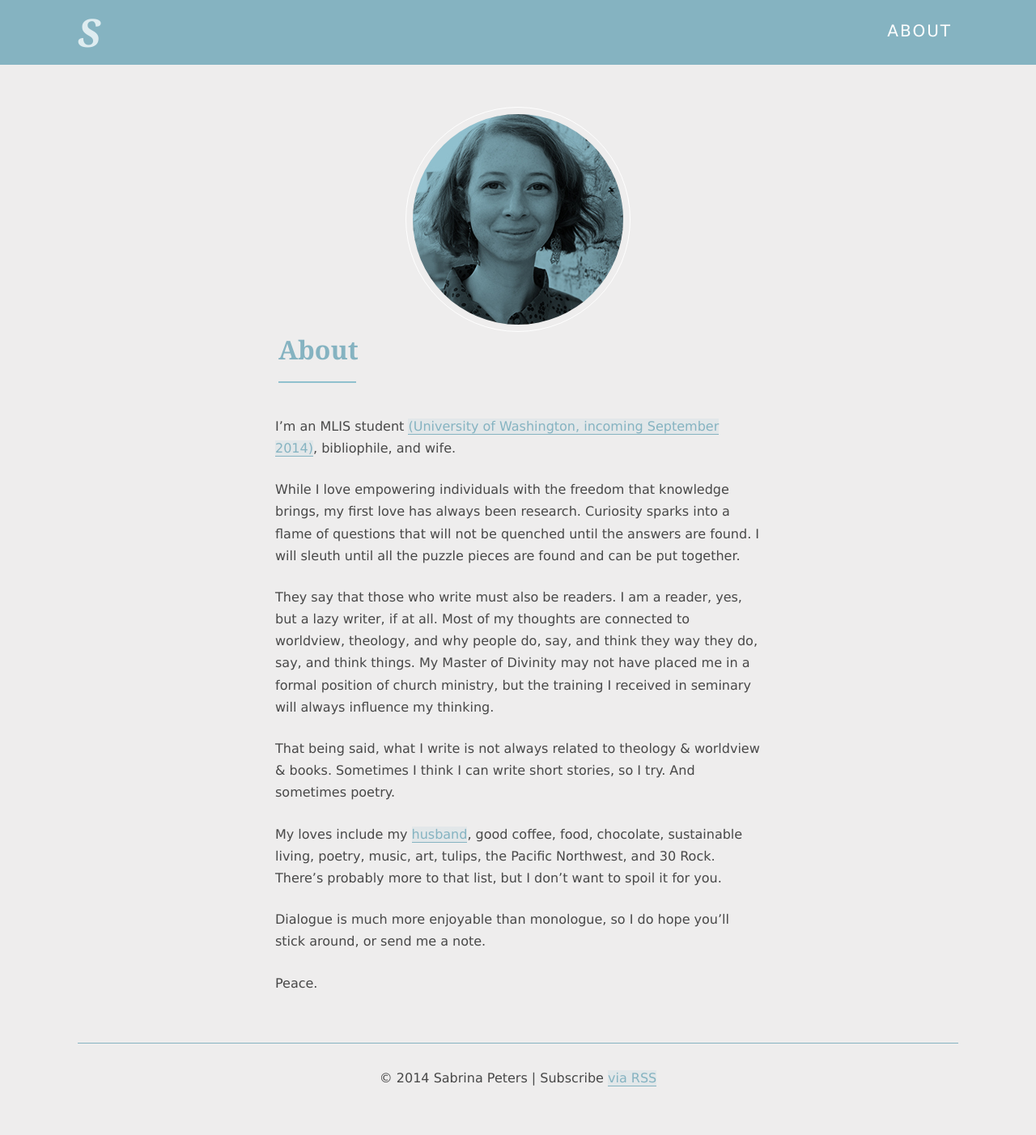
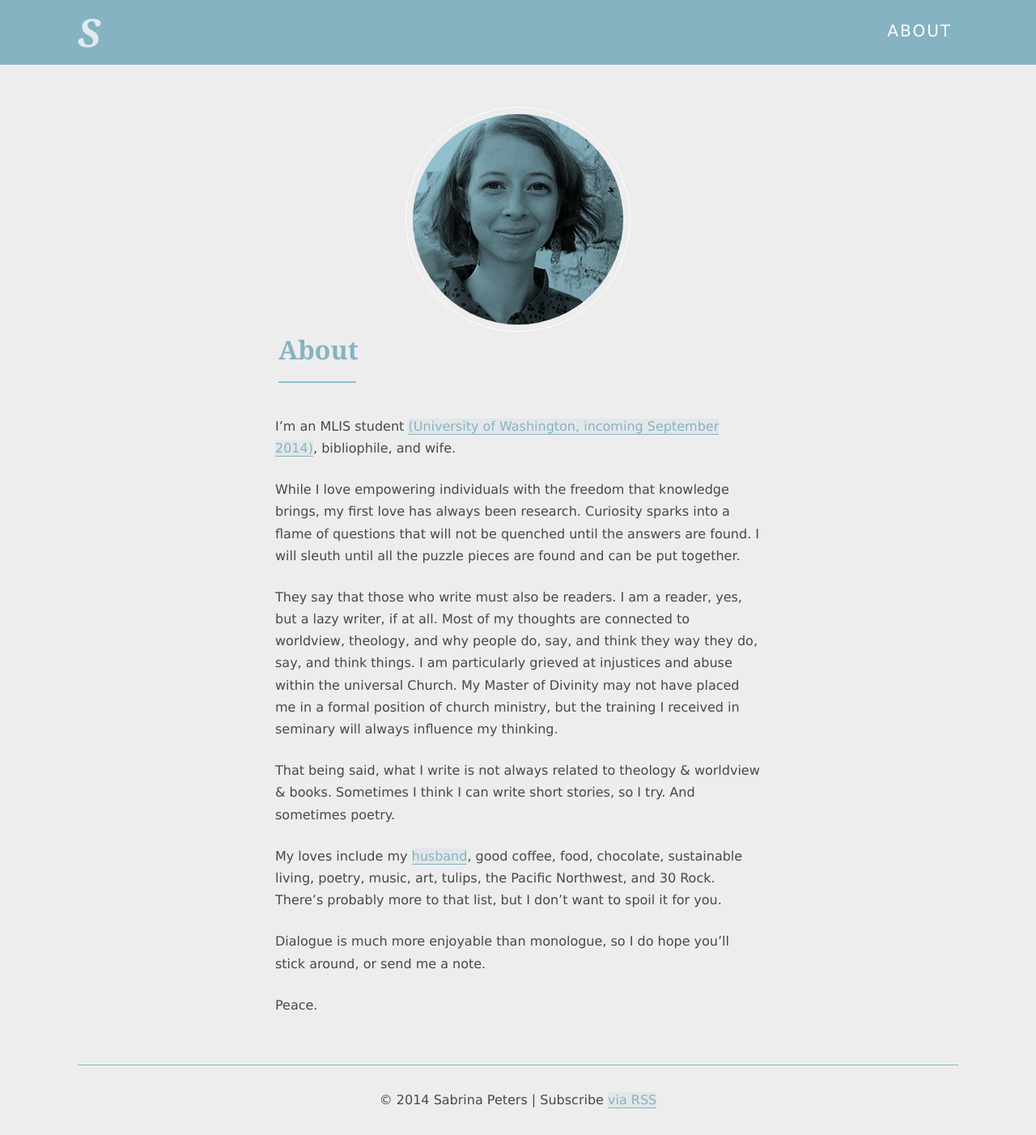
Before and after one commit to sabrinapeters/sdrp.old, a Jekyll site: the page built from about.md, in a window 1280 px wide. Shown: the whole page at 81% size. Built offline with Jekyll 4.4.1, drawn with Linux system fonts in a browser that asks for light colours; some web fonts are replaced; before the commit the page ends 1375 px from its top, so only the background shows below that.

Commit message:
updating "about me"

```diff
--- a/about.md
+++ b/about.md
@@ -7,7 +7,7 @@ I'm an MLIS student [(University of Washington, incoming September 2014)](http:/
 
 While I love empowering individuals with the freedom that knowledge brings, my first love has always been research. Curiosity sparks into a flame of questions that will not be quenched until the answers are found. I will sleuth until all the puzzle pieces are found and can be put together.
 
-They say that those who write must also be readers. I am a reader, yes, but a lazy writer, if at all. Most of my thoughts are connected to worldview, theology, and why people do, say, and think they way they do, say, and think things. My Master of Divinity may not have placed me in a formal position of church ministry, but the training I received in seminary will always influence my thinking.
+They say that those who write must also be readers. I am a reader, yes, but a lazy writer, if at all. Most of my thoughts are connected to worldview, theology, and why people do, say, and think they way they do, say, and think things. I am particularly grieved at injustices and abuse within the universal Church. My Master of Divinity may not have placed me in a formal position of church ministry, but the training I received in seminary will always influence my thinking.
 
 That being said, what I write is not always related to theology & worldview & books. Sometimes I think I can write short stories, so I try. And sometimes poetry.
 
```
